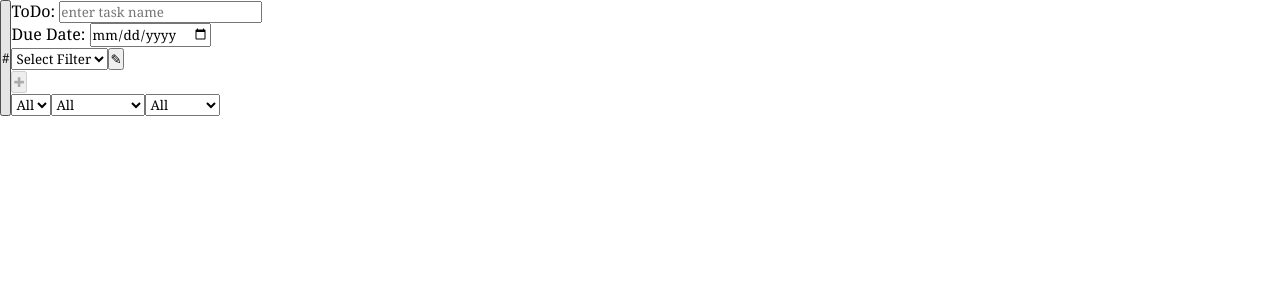
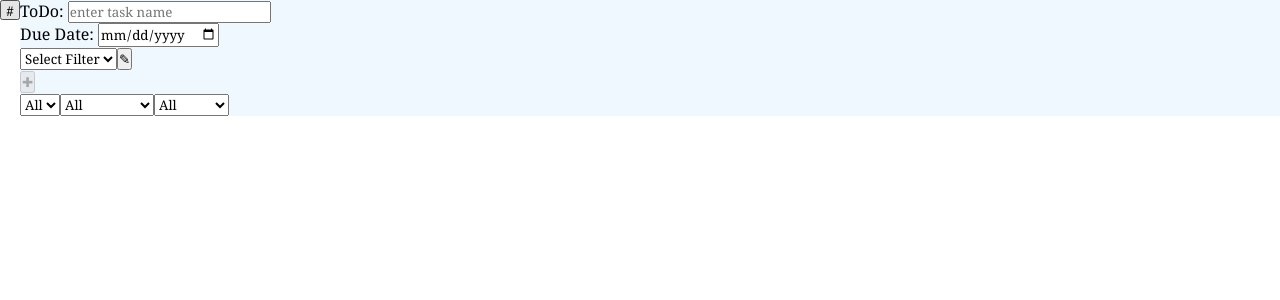
Before and after one commit to taanyaaharidassprasad06/productivity-app, a React (Create React App) app: page / in a window 1280 px wide. Shown: the top 300 px of the page. Built offline with nearby package versions, Linux system fonts and the light colour scheme.

Commit message:
working on main content layout

```diff
--- a/src/App.css
+++ b/src/App.css
@@ -14,6 +14,17 @@ fieldset {
     flex-direction: row;
 }
 
-.sidebar {
-    position: fixed;
+.sidebar-settings {
+    display: flex;
+    flex-direction: column;
 }
+
+.sidebar-btn {
+    width: 20px;
+    height: 20px;
+}
+
+.task-list {
+    flex: 1;
+    background-color: aliceblue;
+}
--- a/src/App.js
+++ b/src/App.js
@@ -12,8 +12,10 @@ function App() {
       <CategoryProvider>
         <TaskProvider>
           <div className="main-section">
-            <button onClick={() => setSidebarOpen(!sidebar)}>#</button>
-            {sidebar && <Sidebar/>}
+            <div className="sidebar-settings">
+              <button className="sidebar-btn" onClick={() => setSidebarOpen(!sidebar)}>#</button>
+              {sidebar && <Sidebar/>}
+            </div>
             <TaskList />
           </div>
         </TaskProvider>
--- a/src/components/TaskList.js
+++ b/src/components/TaskList.js
@@ -26,7 +26,7 @@ function TaskList() {
         })
 
     return (
-        <div>
+        <div className="task-list">
             <TaskForm />
 
             <div className="filter-by">
```
